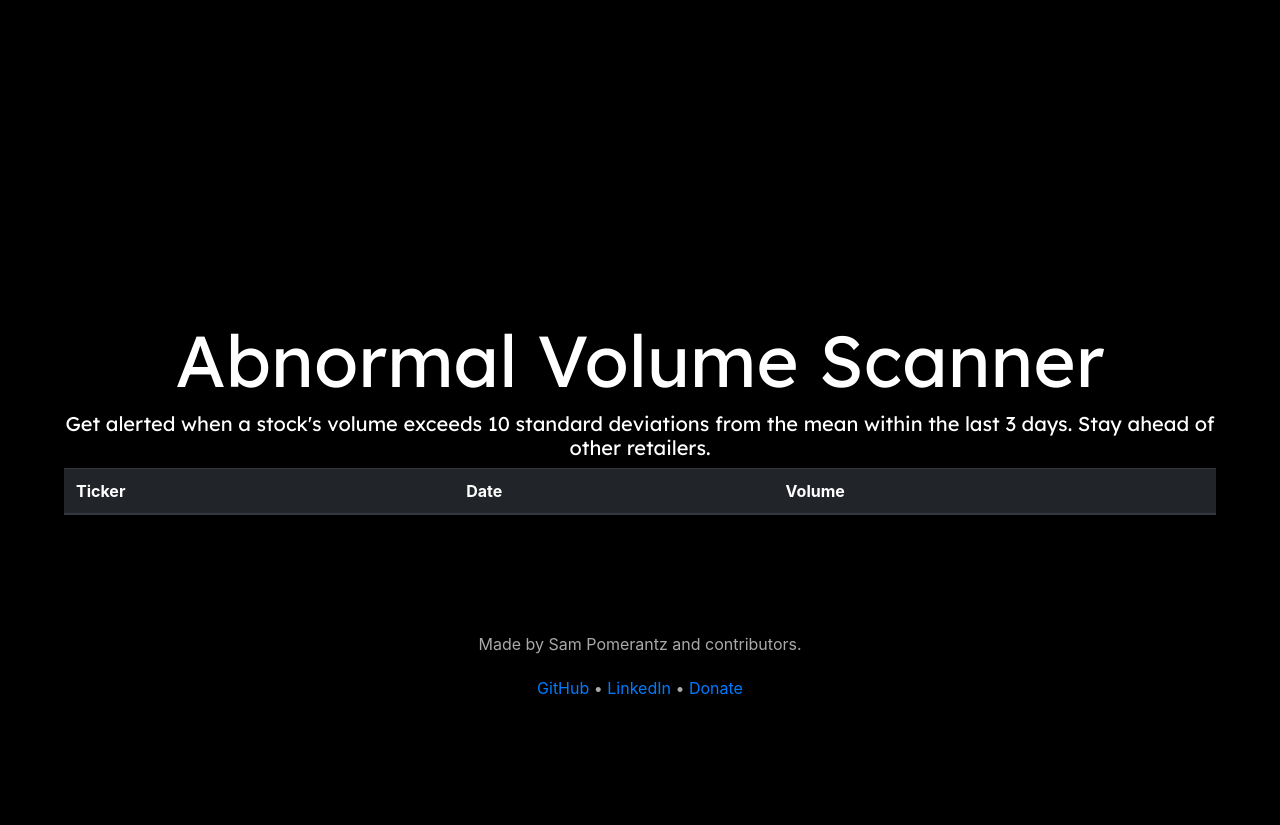
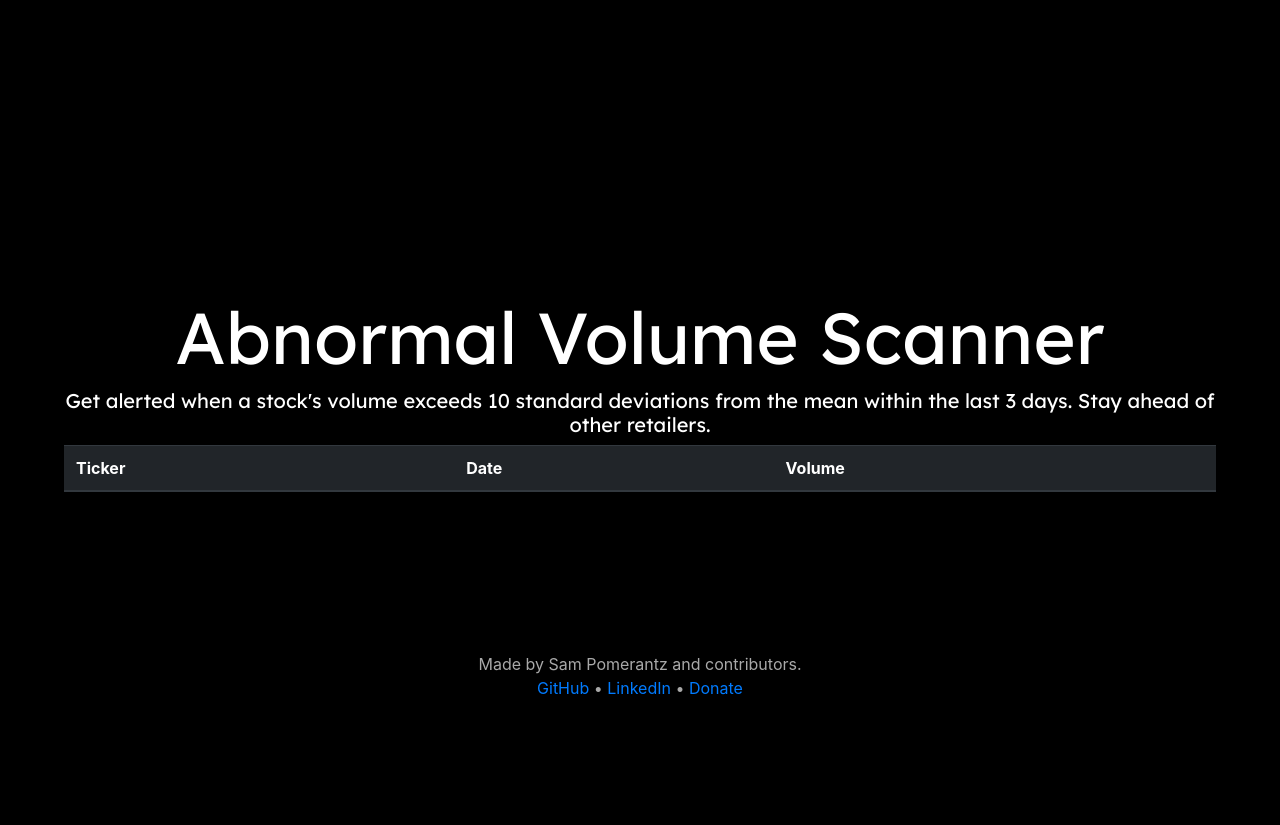
Before and after one commit to SamPom100/UnusualVolumeDetector, a Flask app: page / in a window 1280 px wide. Run offline with Flask 2, Linux system fonts and the light colour scheme; lists and menus that the app fills with data are empty; parts of the project's set-up code (start-up, migrations or seed data) failed here and were passed over; some libraries are stand-ins or nearby versions.

Commit message:
new changes

```diff
--- a/templates/template.html
+++ b/templates/template.html
@@ -25,14 +25,14 @@
 
     <style>
       @import url('https://fonts.googleapis.com/css2?family=Lexend+Deca&display=swap');
-      h1 {font-family: 'Lexend Deca', sans-serif; text-align: center; color: white; padding-top: 25vh;}
+      h1 {font-family: 'Lexend Deca', sans-serif; text-align: center; color: white; padding-top: 18vh;}
       h2 {font-family: 'Lexend Deca', sans-serif; font-size: 20px; text-align: center; color: white;}
       body {color: A9A9A9; padding-bottom: 25px;}
       @media (max-width: 1024px) { h1 { font-size: 20vw; padding-top: 100%} }
       .transparent-box {
         opacity: 0;
-        height: 200px;
-        margin-top: 200px;
+        height: 100px;
+        margin-top: 100px;
       }
     </style>
   </head>
@@ -73,13 +73,18 @@
           </tr>
           {% endfor %}
         </tbody>
+
+
+
+
       </table>
       <body>
-
+        <span style="margin-top: 10px; ">
           <body>
             Made by Sam Pomerantz and contributors.
           <body>
-          <span style="margin-top: 20px; margin-bottom: 100px;">
+        </span>
+          <span style="margin-top: 0px; margin-bottom: 100px;">
               <a href = "https://github.com/SamPom100/UnusualVolumeDetector">
                 GitHub
               </a>
```
Also changed, not shown: index.html (+10 -7 lines). Lines whose indentation alone changed are shown as unchanged.
